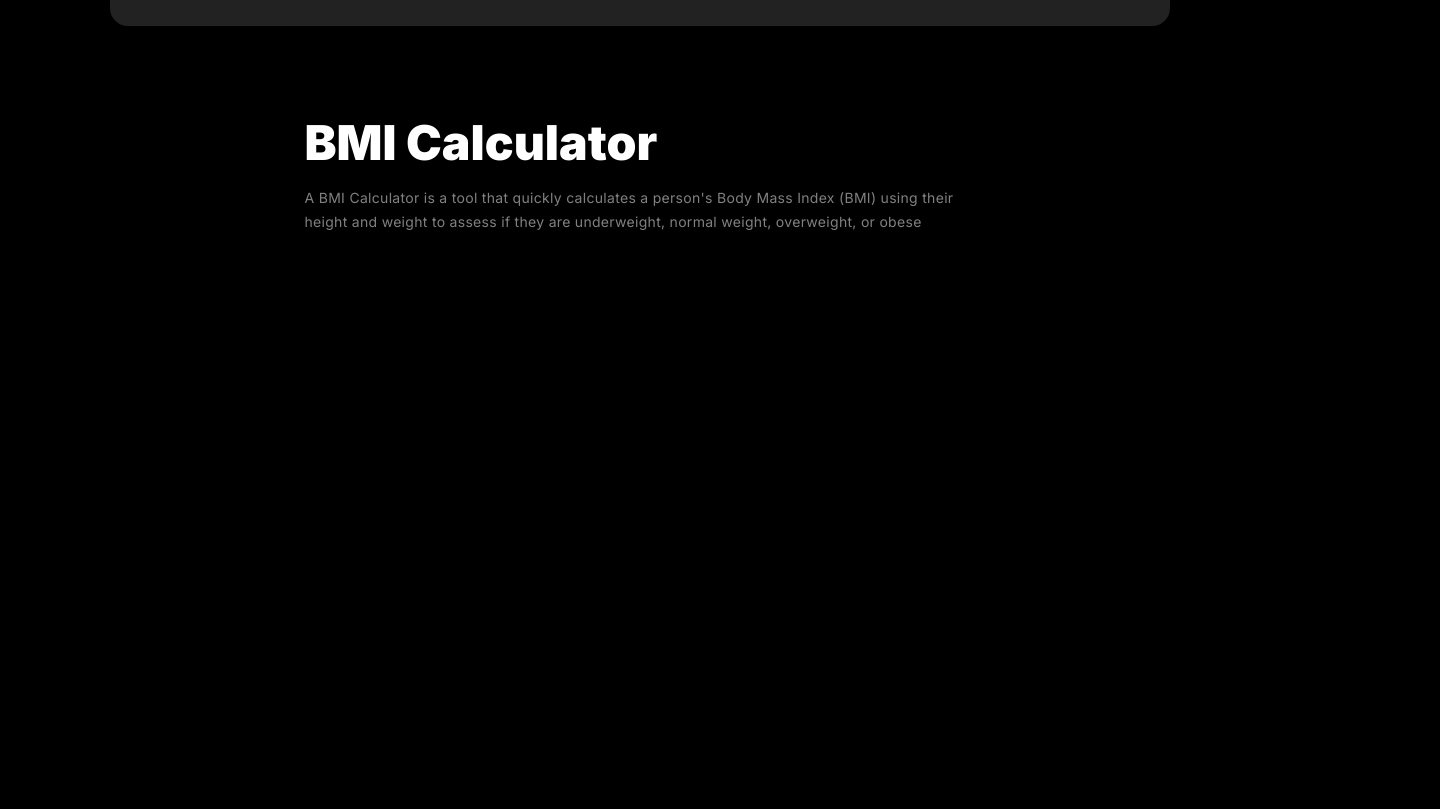
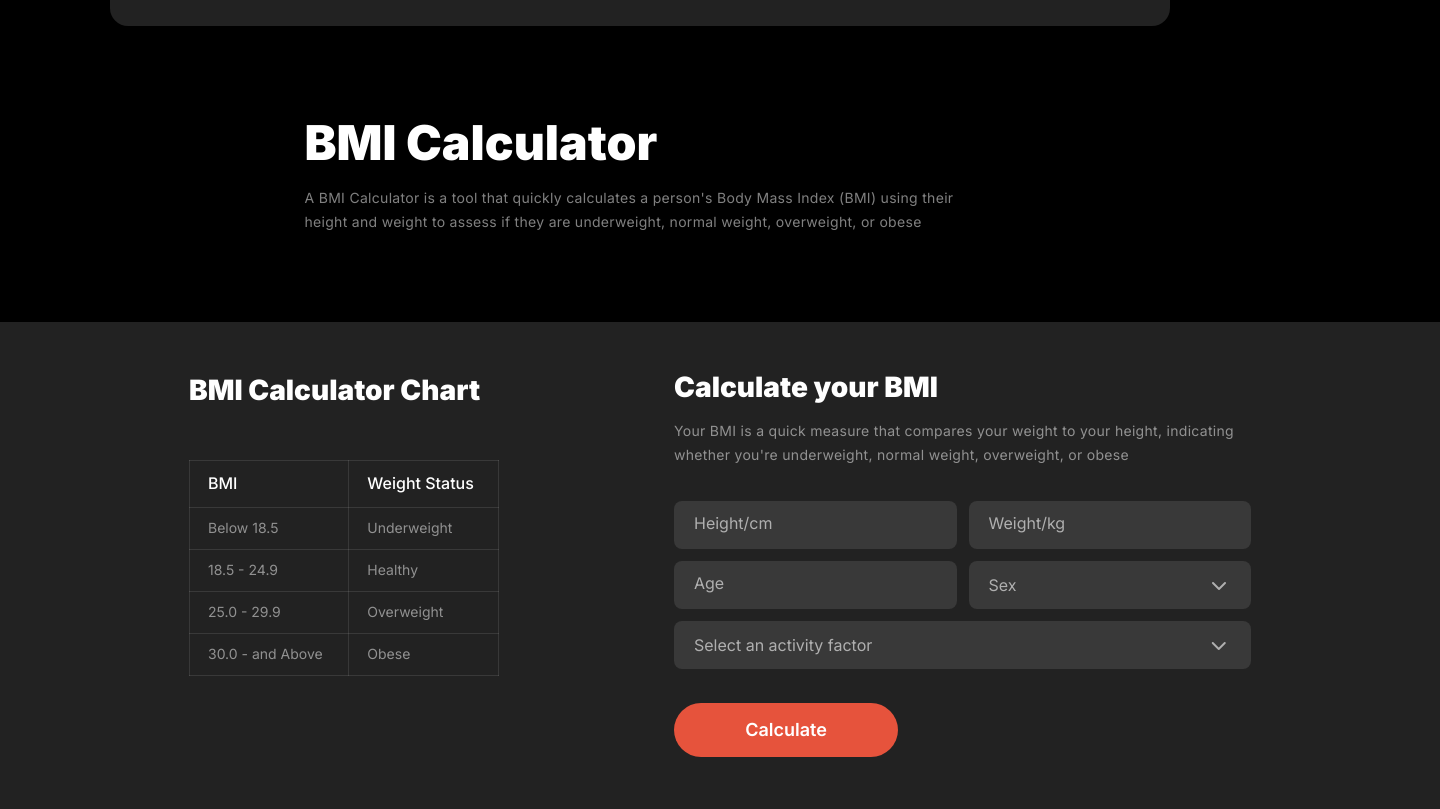
Before and after one commit to NureAlam68/assignment-2, a plain HTML site: page index.html in a window 1280 px wide. Shown: the part 1714-2523 px from the top of the page, 1440 px wide, since content can reach past the window. Before the commit the page ends 1948 px from the top, so only its background shows below. Drawn offline with Linux system fonts and the light colour scheme; a web font is replaced by a local one.

Commit message:
added bmi calculator section

```diff
--- a/index.html
+++ b/index.html
@@ -71,7 +71,7 @@
                     <img src="images/image 4.png" alt="">
                 </div>
                 <h4>Practice</h4>
-                <p>Movement is the act of changing physical position or location</p>
+                <p>Enhancing fitness with consistent exercise for strength and health</p>
             </div>
             <div class="habit-card">
                 <div class="habit-card-img">
@@ -98,5 +98,58 @@
         <h1>BMI Calculator</h1>
         <p>A BMI Calculator is a tool that quickly calculates a person's Body Mass Index (BMI) using their height and weight to assess if they are underweight, normal weight, overweight, or obese</p>
     </section>
+    <section class="bmi-calculator">
+        <div class="bmi-chart">
+            <h2>BMI Calculator Chart</h2>
+            <table>
+                <tr>
+                    <th>BMI</th>
+                    <th>Weight Status</th>
+                </tr>
+                <tr>
+                    <td>Below 18.5</td>
+                    <td>Underweight</td>
+                </tr>
+                <tr>
+                    <td>18.5 - 24.9</td>
+                    <td>Healthy</td>
+                </tr>
+                <tr>
+                    <td>25.0 - 29.9</td>
+                    <td>Overweight</td>
+                </tr>
+                <tr>
+                    <td>30.0 - and Above</td>
+                    <td>Obese</td>
+                </tr>
+            </table>
+        </div>
+        <div class="bmi-calculate">
+            <h2>Calculate your BMI</h2>
+            <p>Your BMI is a quick measure that compares your weight to your height, indicating whether you're underweight, normal weight, overweight, or obese</p>
+            <div class="bmi-input">
+                <div class="row-one">
+                    <input type="text" placeholder="Height/cm">
+                    <input type="text" placeholder="Weight/kg">
+                </div>
+                <div class="row-two">
+                    <input type="text" placeholder="Age">
+                    <button class="select-one">
+                        Sex
+                        <i class="fa-solid fa-chevron-down"></i>
+                    </button>
+                </div>
+                <div class="row-last">
+                    <button class="select-two">
+                        Select an activity factor
+                        <i class="fa-solid fa-chevron-down"></i>
+                    </button>
+                </div>
+            </div>
+            <button class="bmi-btn">
+                Calculate
+            </button>
+        </div>
+    </section>
 </body>
 </html>
--- a/styles/style.css
+++ b/styles/style.css
@@ -385,6 +385,7 @@ nav h3 {
     Object-position: 50% 23%;
 }
 
+/* bmi calculator */
 .bmi {
     width: 671px;
     height: 120px;
@@ -412,6 +413,167 @@ nav h3 {
     margin-top: 14px;
 }
 
+.bmi-calculator {
+    width: 1440px;
+    height: 487px;
+    background-color: rgb(34, 34, 34);
+    margin: 0 auto;
+    margin-top: 88px;
+    display: flex;
+}
+
+.bmi-chart {
+    margin-left: 189px;
+    margin-top: 52px;
+}
+
+.bmi-chart h2 {
+    color: rgb(255, 255, 255);
+    font-family: Inter;
+    font-size: 28px;
+    font-weight: 900;
+    line-height: 120%;
+    letter-spacing: 0%;
+}
+
+table {
+    width: 310px;
+    height: 216px;
+    margin-top: 52px;
+    border-collapse: collapse;
+}
+
+th, td {
+    border: 1px solid rgba(255, 255, 255, 0.1);
+}
+
+th {
+    color: rgb(255, 255, 255);
+    font-family: Inter;
+    font-size: 16px;
+    font-weight: 500;
+    line-height: 120%;
+    letter-spacing: 0%;
+    text-align: left;
+    padding-left: 18px;
+}
+
+td {
+    color: rgba(255, 255, 255, 0.5);
+    font-family: Inter;
+    font-size: 14px;
+    font-weight: 400;
+    line-height: 120%;
+    letter-spacing: 0%;
+    text-align: left;
+    padding-left: 18px;
+}
+
+.bmi-calculate {
+    width: 577px;
+    height: 386px;
+    margin-top: 49px;
+    margin-left: 175px;
+}
+
+.bmi-calculate h2 {
+    color: rgb(255, 255, 255);
+    font-family: Inter;
+    font-size: 28px;
+    font-weight: 900;
+    width: 443px;
+    height: 34px;
+    line-height: 120%;
+    letter-spacing: 0%;
+}
+
+.bmi-calculate p {
+    color: rgba(255, 255, 255, 0.5);
+    font-family: Inter;
+    font-size: 14px;
+    font-weight: 400;
+    line-height: 24px;
+    letter-spacing: 0.3px;
+    margin-top: 14px;
+}
+
+.bmi-input {
+    width: 577px;
+    height: 168px;
+    margin-top: 34px;
+}
+
+input {
+    height: 46px;
+    border-radius: 8px;
+    background: rgba(255, 255, 255, 0.1);
+    border: none;
+    padding-left: 20px;
+}
+
+.select-one, .select-two {
+    height: 48px;
+    border-radius: 8px;
+    background: rgba(255, 255, 255, 0.1);
+    border: none;
+    color: rgba(255, 255, 255, 0.6);
+    font-family: Inter;
+    font-size: 16px;
+    font-weight: 400;
+    letter-spacing: 0px;
+    padding-left: 20px;
+    text-align: left;
+}
+
+.select-one i {
+    margin-left: 190px;
+}
+
+.select-two i {
+    margin-left: 334px;
+}
+
+input::placeholder {
+    color: rgba(255, 255, 255, 0.6);
+    font-family: Inter;
+    font-size: 16px;
+    font-weight: 400;
+    letter-spacing: 0px;
+}
+
+.row-one {
+    display: grid;
+    grid-template-columns: 1fr 1fr;
+    gap: 12px;
+}
+
+.row-two {
+    display: grid;
+    grid-template-columns: 1fr 1fr;
+    gap: 12px;
+    margin-top: 12px;
+}
+
+.row-last {
+    display: grid;
+    grid-template-columns: 1fr;
+    margin-top: 12px;
+}
+
+.bmi-btn {
+    width: 224px;
+    height: 54px;
+    border-radius: 42px;
+    background: rgb(230, 83, 60);
+    border: none;
+    margin-top: 34px;
+    color: rgb(255, 255, 255);
+    font-family: Inter;
+    font-size: 18px;
+    font-weight: 600;
+    line-height: 22px;
+    letter-spacing: 0px;
+}
 
 
 
@@ -422,6 +584,10 @@ nav h3 {
 
     nav {
         margin-left: 20px;
+    }
+
+    header {
+        width: 100%;
     }
 
     .menu {
@@ -604,7 +770,7 @@ nav h3 {
 
     .bmi {
         width: 353px;
-        height: 124px;
+        height: 150px;
         margin-top: 21px;
     }
 
@@ -616,7 +782,65 @@ nav h3 {
 
     .bmi p {
         width: 353px;
-        height: 72px;
+        height: 90px;
         font-size: 14px;
     }
+
+    .bmi-calculator {
+        flex-direction: column;
+        width: auto;
+        height: 772px;
+        margin-top: 32px;
+    }
+
+    .bmi-chart {
+        margin-left: 20px;
+        margin-top: 34px;
+    }
+
+    .bmi-chart h2 {
+        font-size: 16px;
+        width: 167px;
+        height: 19px;
+    }
+
+    .bmi-calculate {
+        margin-left: 20px;
+        margin-top: 42px;
+        width: 354px;
+        height: 420px;
+    }
+
+    .bmi-calculate h2 {
+        font-size: 16px;
+    }
+
+    table {
+        margin-top: 23px;
+    }
+
+    .bmi-input {
+        width: 353px;
+    }
+
+    input {
+        width: 150px;
+    }
+
+    .select-one {
+        width: 172px;
+    }
+
+    .select-one i {
+        margin-left: 78.5px;
+    }
+
+    .select-two
+    {
+        width: 355px;
+    }
+
+    .select-two i {
+        margin-left: 115px;
+    }
 }
```
